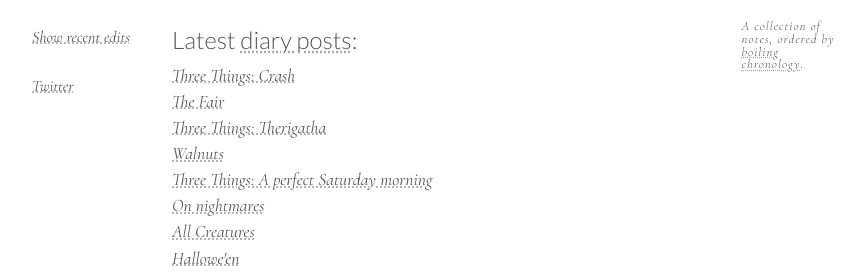
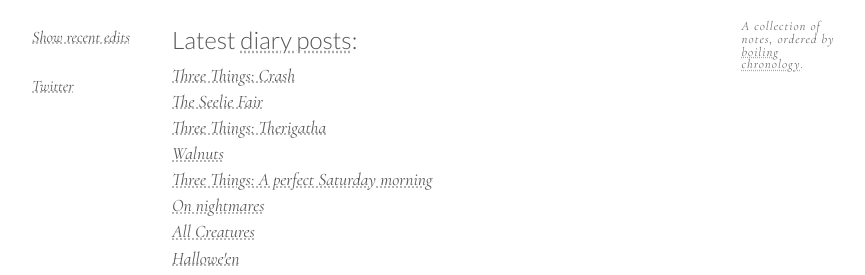
Before and after one commit to CollectionsOfThisKind/collectionsofthiskind.github.io, a Jekyll site: the page built from index.html, in a window 1280 px wide. Shown: the part 220-495 px from the top of the page, without its empty margins (78-943 px from the left). Built offline with Jekyll 4.4.1, drawn with Linux system fonts in a browser that asks for light colours.

Commit message:
Add files via upload

```diff
--- a/index.html
+++ b/index.html
@@ -47,7 +47,7 @@
 
 <ul class="new">
 <li><a href="pages/diary/three-ballard.html">Three Things: Crash</a></li>
-<li><a href="pages/diary/thefair.html">The Fair</a></li>
+<li><a href="pages/diary/thefair.html">The Seelie Fair</a></li>
 <li><a href="pages/diary/three-therigatha.html">Three Things: Therigatha</a></li>
 <li><a href="pages/diary/walnuts.html">Walnuts</a></li>
 <li><a href="pages/diary/three-oolong.html">Three Things: A perfect Saturday morning</a></li>
```
